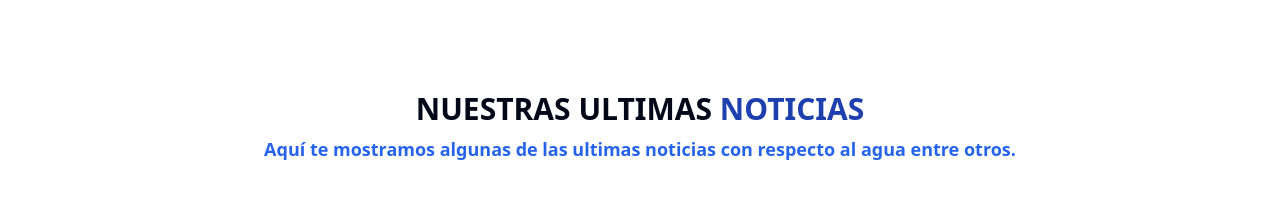
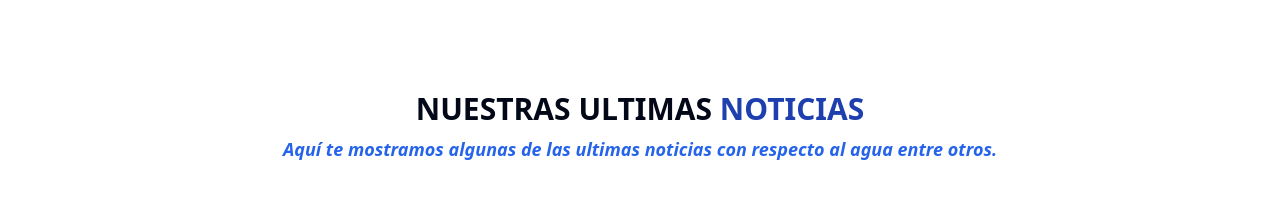
Before and after one commit to JoseSanchez90/frontend-eufrosine-web, a Next.js app: page / in a window 1280 px wide. Shown: the part 1400-1609 px from the top of the page. Built offline with nearby package versions, Linux system fonts and the light colour scheme.

Commit message:
update tittle italic

```diff
--- a/components/news-banner.tsx
+++ b/components/news-banner.tsx
@@ -61,7 +61,7 @@ const NewsBanner = () => {
             <div className="flex flex-col gap-10 ">
                 <div className="flex flex-col justify-center items-center gap-5 sm:gap-2 px-5 sm:px-20">
                     <h2 className="font-bold text-3xl text-center">NUESTRAS ULTIMAS <span className="text-blue-800">NOTICIAS</span></h2>
-                    <p className="font-semibold text-lg text-blue-600 italict text-center">Aquí te mostramos algunas de las ultimas noticias con respecto al agua entre otros.</p>
+                    <p className="font-semibold text-lg text-blue-600 italic text-center">Aquí te mostramos algunas de las ultimas noticias con respecto al agua entre otros.</p>
                 </div>
                 <div className="bg-transparent">
                     <Carousel opts={{align: "start"}} plugins={[Autoplay({delay: 4000})]} className="w-full max-w-sm sm:max-w-6xl mx-auto">
```
